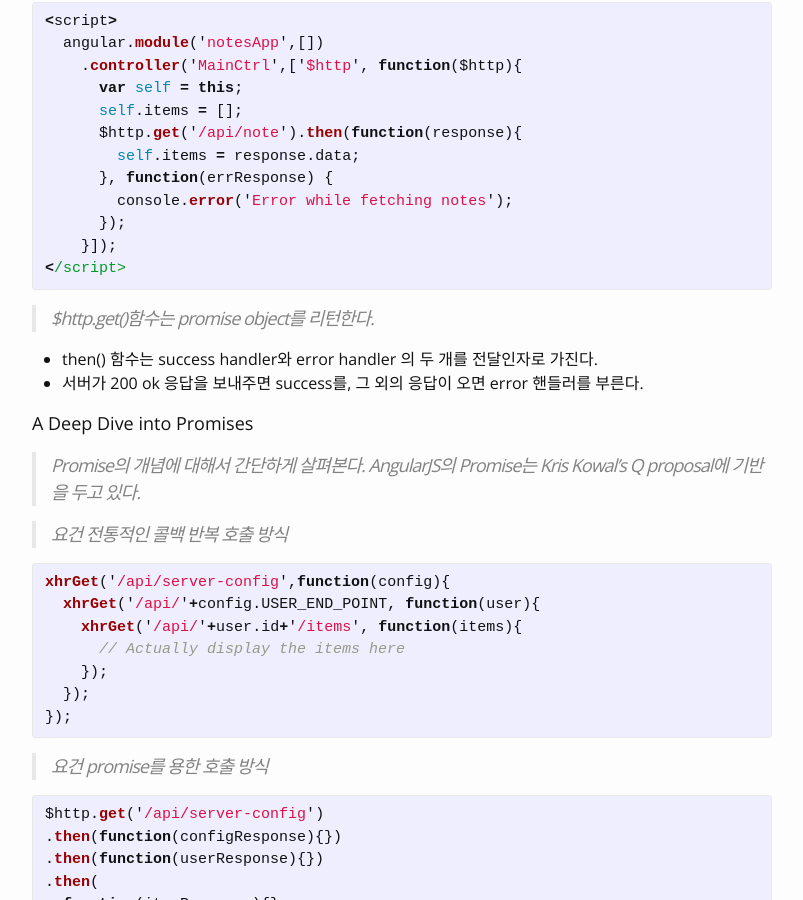
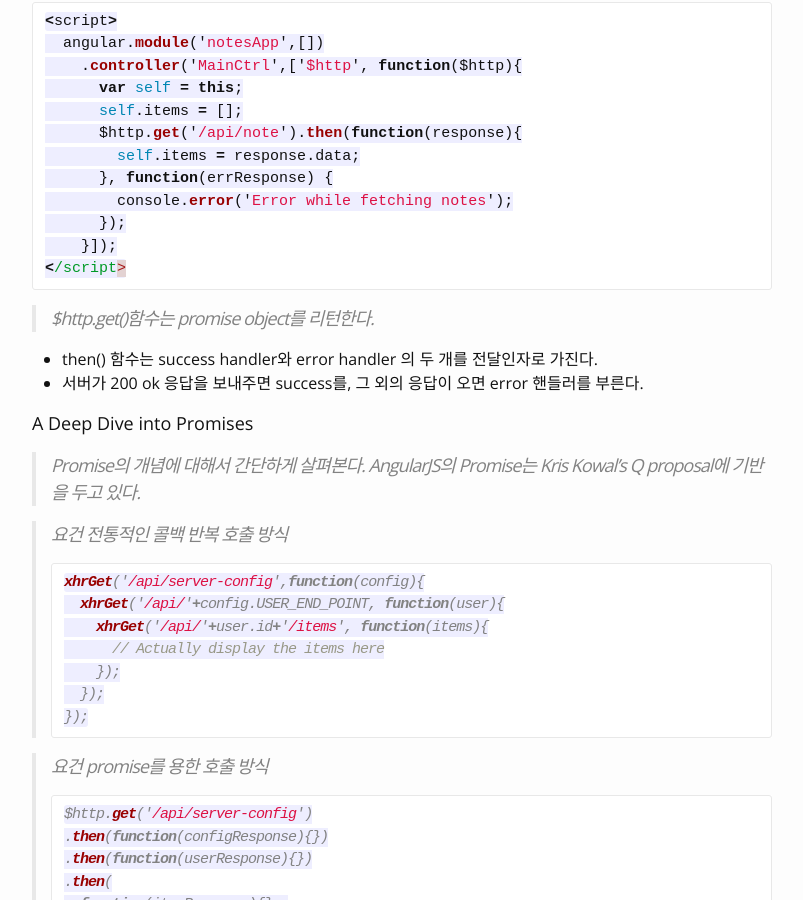
Before and after one commit to beslow14/beslow14.github.io, a Jekyll site: the page built from _posts/2015-05-16-Chapter-6-Server-Communication-Using-$http.markdown, in a window 1280 px wide and 900 px high, scrolled down 962 px. Shown: the whole window, without its empty margins (238-1041 px from the left). Built offline with Jekyll 4.4.1, drawn with Linux system fonts in a browser that asks for light colours; Markdown is read by kramdown in place of the engine named in the settings.

Commit message:
Update 2015-05-16-Chapter-6-Server-Communication-Using-$http.markdown

````diff
--- a/_posts/2015-05-16-Chapter-6-Server-Communication-Using-$http.markdown
+++ b/_posts/2015-05-16-Chapter-6-Server-Communication-Using-$http.markdown
@@ -9,7 +9,8 @@ categories: angularjs study
 ## $http 로 GET을 사용하여 데이타 가져오기
 
 >아래는 javascript API를 이용하는 고전적인 방법
-{% highlight javascript %}
+
+```javascript
 var xmlhttp = new XMLHttpRequest();
 
 xmlhttp.onreadystatechange = function(){
@@ -21,7 +22,7 @@ xmlhttp.onreadystatechange = function(){
 };
 xmlhttp.open("GET", "http://myserver/api",true);
 xmlhttp.send();
-{% endhighlight %}
+```
 
 > 이런 방식은 반복적으로 해야 할 게 많기 때문에, Wrapper나 library를 보통 많이 이용하게 된다.
 $http는 core AngularJS 서비스로 서버와 endpoint간에 XHR을 사용한 통신을 하도록 해준다.
@@ -35,7 +36,7 @@ $http는 core AngularJS 서비스로 서버와 endpoint간에 XHR을 사용한
 - POST /api/note => 신규 article을 생성
 - POST /api/note/:id => id의 article을 업데이트
 
-{% highlight javascript %}
+```javascript
 <script>
   angular.module('notesApp',[])
     .controller('MainCtrl',['$http', function($http){
@@ -48,7 +49,7 @@ $http는 core AngularJS 서비스로 서버와 endpoint간에 XHR을 사용한
       });
     }]);
 </script>
-{% endhighlight %}
+```
 
 > $http.get()함수는 promise object를 리턴한다.
 
@@ -59,7 +60,7 @@ $http는 core AngularJS 서비스로 서버와 endpoint간에 XHR을 사용한
 > Promise의 개념에 대해서 간단하게 살펴본다. AngularJS의 Promise는 Kris Kowal's Q proposal에 기반을 두고 있다.
 
 > 요건 전통적인 콜백 반복 호출 방식
-{% highlight javascript %}
+```javascript
 xhrGet('/api/server-config',function(config){
   xhrGet('/api/'+config.USER_END_POINT, function(user){
     xhrGet('/api/'+user.id+'/items', function(items){
@@ -67,10 +68,10 @@ xhrGet('/api/server-config',function(config){
     });
   });
 });
-{% endhighlight %}
+```
 
 > 요건 promise를 용한 호출 방식
-{% highlight javascript %}
+```javascript
 $http.get('/api/server-config')
 .then(function(configResponse){})
 .then(function(userResponse){})
@@ -78,16 +79,16 @@ $http.get('/api/server-config')
   function(itemResponse){},
   function(error){}
 );
-{% endhighlight %}
+```
 
 #### Propagating Success and Error
 > promise 체이닝은 매무 파워풀한 테크닉이지만, 이것을 사용할 때 꼭 알아 두어야 할 것들이 있다.
-{% highlight javascript %}
+```javascript
 xhrCall()
   .then(S1, E1) //P1
   .then(S2, E2) //P2
   .then(S3, E3) //P3
-{% endhighlight %}
+```
 - 에러가 없다면, S1 -> S2 -> S3가 차례로 실행되겠지만,
 - 에러가 있는 경우는 어떻게 할 것인가??
 - 요건, 우리가 컨트롤 할수 있다.
@@ -107,7 +108,7 @@ xhrCall()
 
 > 처음 로드 될때, fetchTodos()가 실행 된다. 그리고, form에서 submit클릭시 add()함수에서 POST방식으로 값을 전송하고, 성공 시에 , fetchTodos()함수를 호출해서, GET방식으로 데이타 배열을 가져오게 된다.
 
-{% highlight javascript %}
+```javascript
 <html ng-app="notesApp">
 
 <head>
@@ -156,7 +157,7 @@ xhrCall()
       };
       }])
 </html>
-{% endhighlight %}
+```
 
 #### $http API
 > 우리는 $http를 사용해서 data를 얻어오고 저장했다. 그래서, AngularJS의 $http서비스가 제공하는 실제 API를 한번 살펴보자
````
